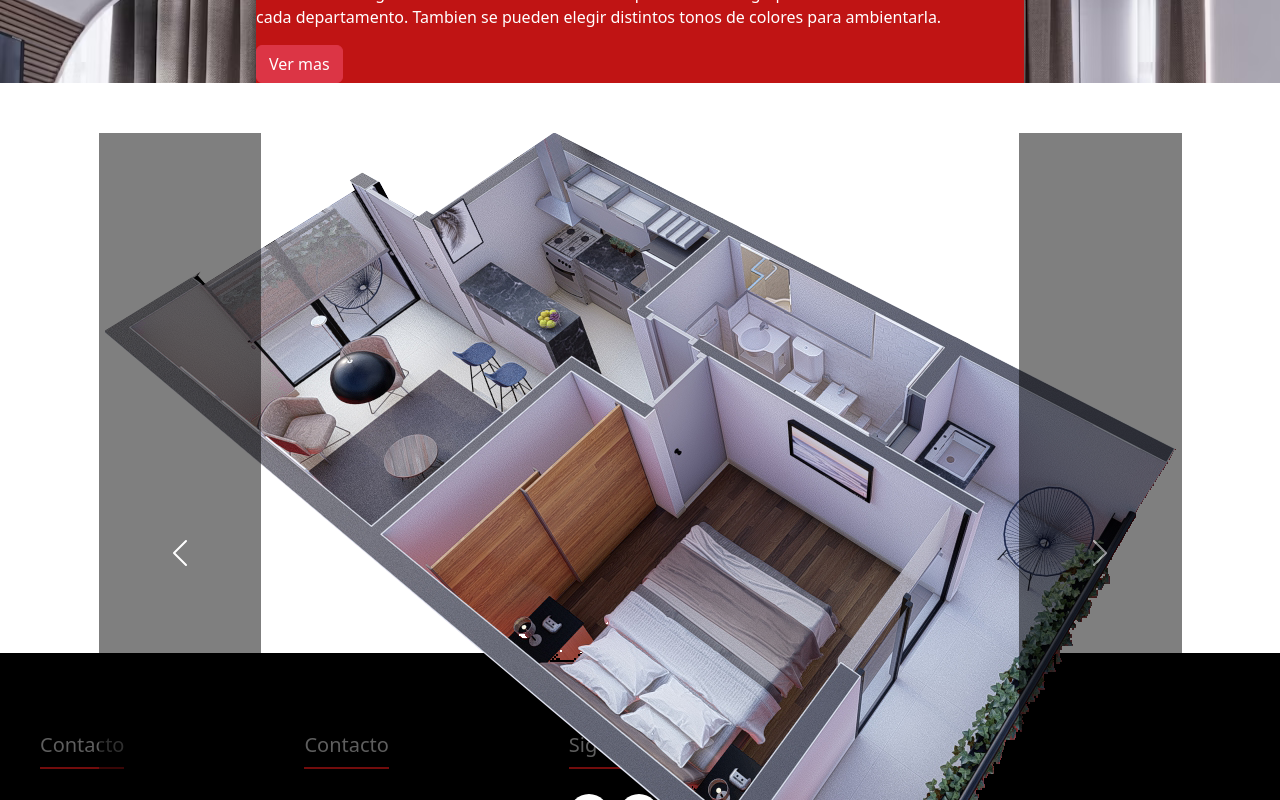
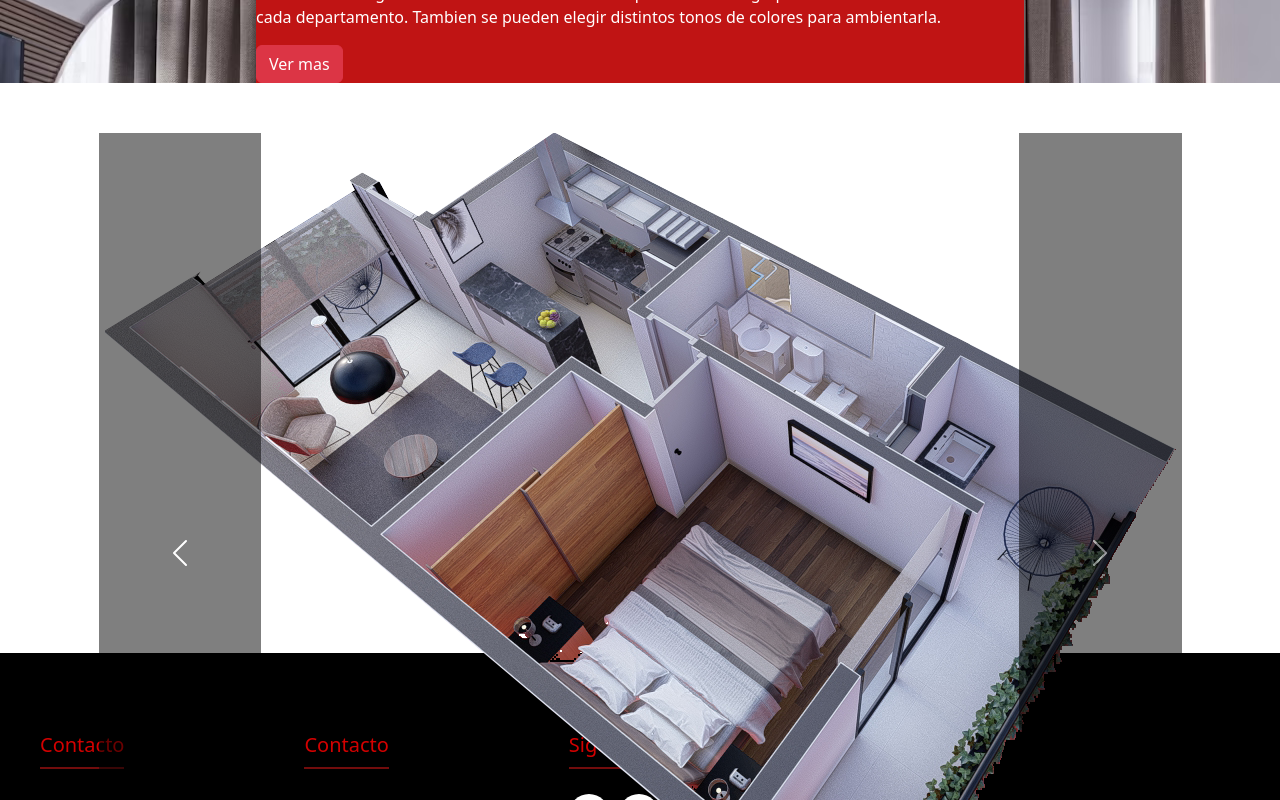
Before and after one commit to RiverosManuel/Proyecto_inmobiliario, a website: page pages/habitaciones.html in a window 1280 px wide. Shown: the part 2100-2900 px from the top of the page. Drawn offline with nearby package versions, Linux system fonts and the light colour scheme; files whose address does not match are found by name.

Commit message:
Utilizando variables

```diff
--- a/scss/base/_vars.scss
+++ b/scss/base/_vars.scss
@@ -1,4 +1,4 @@
-$main-Color: rgb(0, 0, 0);
+$main-Color: rgb(212, 0, 0);
 
 
 $main-Font: Georgia, 'Times New Roman', Times, serif;
--- a/scss/components/_footer.scss
+++ b/scss/components/_footer.scss
@@ -17,7 +17,7 @@
   }
   .footer .footer-links h4 {
     font-size: 20px;
-    color: #5e5e5e;
+    color: $main-Color;
     margin-bottom: 25px;
     font-weight: 500;
     border-bottom: 2px solid #720c0c;
--- a/scss/layout/_habitaciones.scss
+++ b/scss/layout/_habitaciones.scss
@@ -59,7 +59,7 @@
     background-color: $main-Color;
 
     .cardmb-3:hover {
-      transform: scale(1.1);
+      transform: scale(3.3);
       transition: 2s;
       border: 10px;
       border-radius: 5%;
```
Also changed, not shown: css/style.css, 1 other file.
